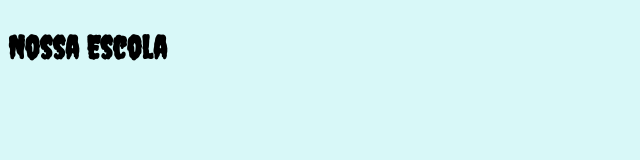
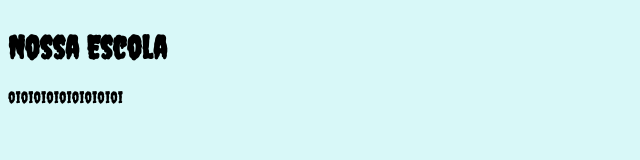
Before and after one commit to kauazinobrabo45/AlunosUnidosJamaisSeraoVencidos, a plain HTML site: page index.html in a window 1280 px wide. Shown: the whole page, without its empty margins (0-640 px from the left). Drawn offline with Linux system fonts and the light colour scheme.

Commit message:
fdsffhgjnhyjyhujyg

```diff
--- a/index.html
+++ b/index.html
@@ -9,7 +9,7 @@
     <body>
     <section class="conteudo-principal"></section>
     <h1 class="titulo-principal">Nossa Escola</h1>
-    <p></p>
+    <p>oioioioioioioioioi</p>
 
 
 </body>
```
